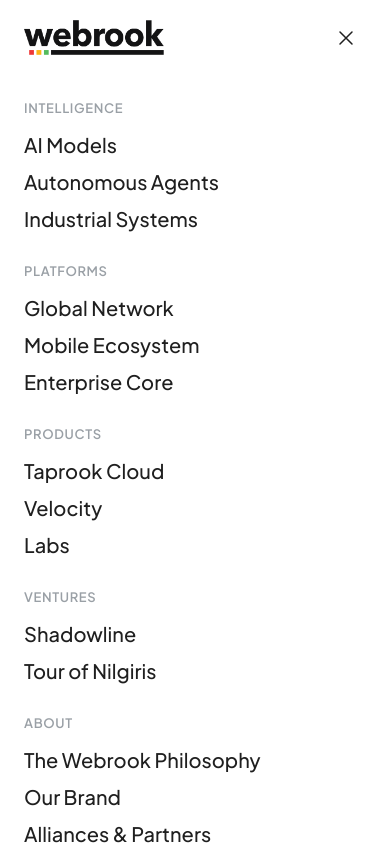
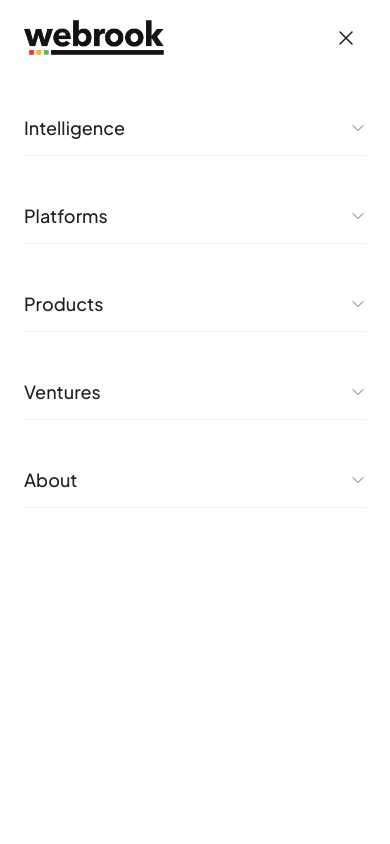
Before and after one commit to LazyWiz007/next-js-wk, a Next.js app: page / in a window 390 px wide. Both pictures are taken after a click on the button 346 px from the left and 39 px from the top of the page. Shown: the top 844 px of the page. Built offline with nearby package versions, Linux system fonts and the light colour scheme.

Commit message:
feat: Mobile menu accordion and hydration fixes
- Navbar: Implemented accordion dropdowns for mobile menu categories.
- AIInAction: Fixed hydration mismatch with client-side mobile check.
- Capabilities: Updated video asset path.

```diff
--- a/src/components/home/AIInAction.tsx
+++ b/src/components/home/AIInAction.tsx
@@ -56,6 +56,14 @@ export default function AIInAction() {
     const gridRef = useRef<HTMLDivElement>(null);
     const [hoveredIndex, setHoveredIndex] = useState<number | null>(null);
     const [activeSlide, setActiveSlide] = useState(0);
+    const [isMobile, setIsMobile] = useState(false);
+
+    useEffect(() => {
+        setIsMobile(window.innerWidth <= 640);
+        const handleResize = () => setIsMobile(window.innerWidth <= 640);
+        window.addEventListener('resize', handleResize);
+        return () => window.removeEventListener('resize', handleResize);
+    }, []);
 
     // Mobile Scroll Listener for Pagination
     useEffect(() => {
@@ -352,7 +360,7 @@ export default function AIInAction() {
                             title={item.title}
                             outcome={item.outcome}
                             actionLabel={item.actionLabel}
-                            isActive={hoveredIndex === index || (typeof window !== 'undefined' && window.innerWidth <= 640 && activeSlide === index)}
+                            isActive={hoveredIndex === index || (isMobile && activeSlide === index)}
                             onMouseEnter={() => setHoveredIndex(index)}
                             onMouseLeave={() => setHoveredIndex(null)}
                         />
--- a/src/components/home/Capabilities.tsx
+++ b/src/components/home/Capabilities.tsx
@@ -18,7 +18,7 @@ const CAPABILITIES = [
     {
         title: 'Digital Platforms',
         desc: 'Scalable web & mobile ecosystems.',
-        video: '/video/appdesign_webrook.mp4'
+        video: '/video/appdesign_webrook2.mp4'
     },
     {
         title: 'Intelligent Products',
--- a/src/components/layout/Navbar.module.css
+++ b/src/components/layout/Navbar.module.css
@@ -296,29 +296,59 @@
     gap: 32px;
 }
 
+.mobileGroup {
+    border-bottom: 1px solid rgba(0, 0, 0, 0.05);
+}
+
 .mobileGroupHeader {
-    font-size: 13px;
-    font-weight: 600;
-    text-transform: uppercase;
-    color: #9aa0a6;
-    letter-spacing: 0.05em;
-    margin-bottom: 16px;
+    font-size: 18px;
+    font-weight: 500;
+    color: #202124;
     font-family: var(--font-plus-jakarta);
+    width: 100%;
+    display: flex;
+    align-items: center;
+    justify-content: space-between;
+    background: none;
+    border: none;
+    padding: 16px 0;
+    cursor: pointer;
+    text-align: left;
+}
+
+.mobileGroupHeader.active {
+    color: #1a73e8;
+}
+
+.mobileGroupArrow {
+    transition: transform 0.3s ease;
+    color: #5f6368;
 }
 
 .mobileGroupLinks {
     display: flex;
     flex-direction: column;
     gap: 12px;
+    max-height: 0;
+    overflow: hidden;
+    transition: max-height 0.3s cubic-bezier(0.4, 0, 0.2, 1);
+    padding-left: 8px;
+}
+
+.mobileGroupLinks.open {
+    max-height: 500px;
+    /* Arbitrary large height to allow expansion */
+    padding-bottom: 24px;
 }
 
 .mobileLink {
-    font-size: 20px;
-    font-weight: 500;
-    color: var(--foreground);
+    font-size: 16px;
+    font-weight: 400;
+    color: #5f6368;
     text-decoration: none;
     font-family: var(--font-plus-jakarta);
-    padding: 4px 0;
+    padding: 6px 0;
+    display: block;
 }
 
 .mobileSubHeader {
--- a/src/components/layout/Navbar.tsx
+++ b/src/components/layout/Navbar.tsx
@@ -104,6 +104,7 @@ export default function Navbar() {
     const [activeMenu, setActiveMenu] = useState<string | null>(null);
     const [scrolled, setScrolled] = useState(false);
     const [mobileMenuOpen, setMobileMenuOpen] = useState(false);
+    const [activeMobileCategory, setActiveMobileCategory] = useState<string | null>(null);
     const timeoutRef = useRef<NodeJS.Timeout | null>(null);
 
     useEffect(() => {
@@ -260,8 +261,24 @@ export default function Navbar() {
                     <div className={styles.mobileMenuContent}>
                         {NAV_DATA.map((item) => (
                             <div key={item.label} className={styles.mobileGroup}>
-                                <div className={styles.mobileGroupHeader}>{item.label}</div>
-                                <div className={styles.mobileGroupLinks}>
+                                <button
+                                    className={`${styles.mobileGroupHeader} ${activeMobileCategory === item.label ? styles.active : ''}`}
+                                    onClick={() => setActiveMobileCategory(activeMobileCategory === item.label ? null : item.label)}
+                                >
+                                    {item.label}
+                                    <ChevronDownIcon
+                                        className={styles.mobileGroupArrow}
+                                        style={{
+                                            transform: activeMobileCategory === item.label ? 'rotate(180deg)' : 'rotate(0deg)',
+                                            width: '16px',
+                                            height: '16px'
+                                        }}
+                                    />
+                                </button>
+
+                                <div
+                                    className={`${styles.mobileGroupLinks} ${activeMobileCategory === item.label ? styles.open : ''}`}
+                                >
                                     {item.children?.map(child => (
                                         <div key={child.label}>
                                             {child.subChildren ? (
```
